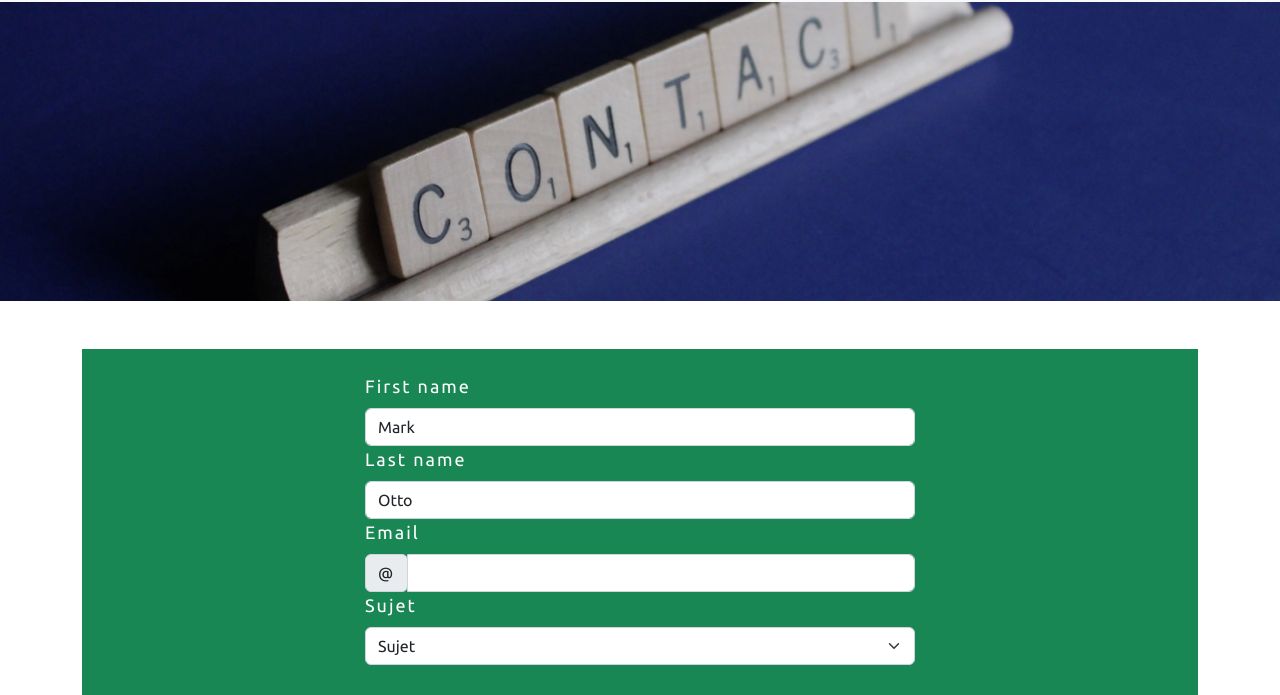
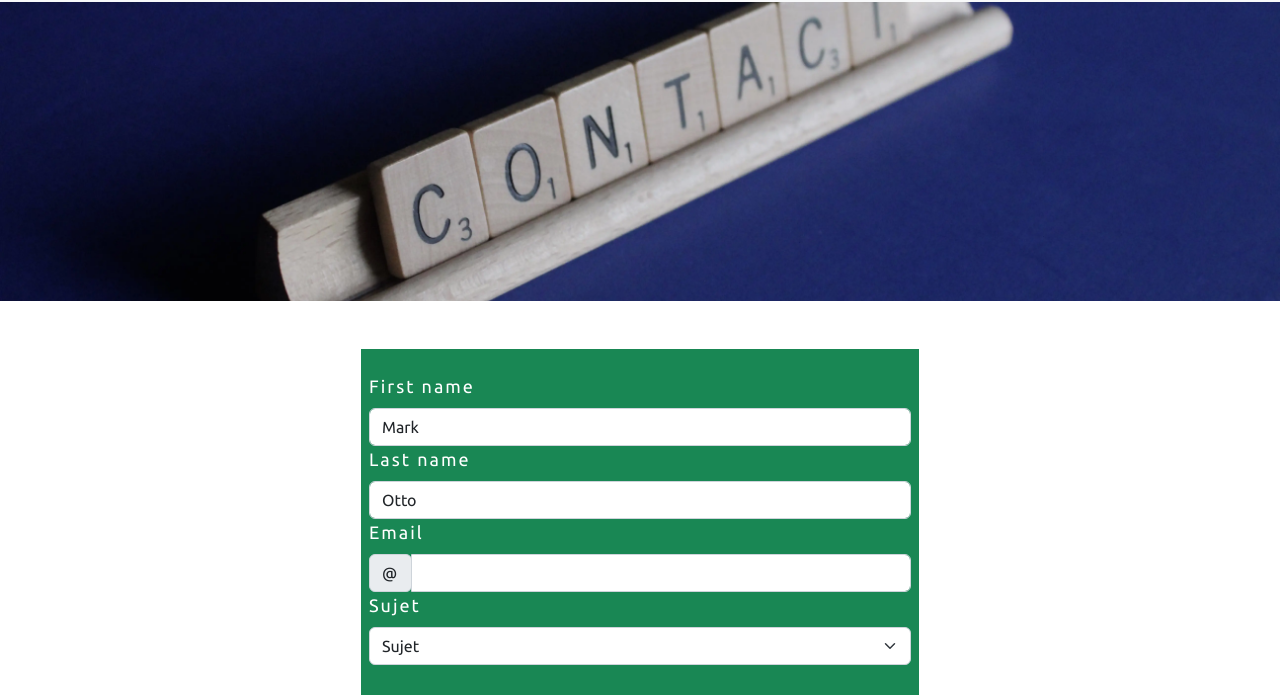
Before and after one commit to ElmiriYounes/ElmiriYounes.github.io, a plain HTML site: page bootstrap/pages/contact.html in a window 1280 px wide. Shown: the part 105-800 px from the top of the page. Drawn offline with nearby package versions, Linux system fonts and the light colour scheme.

```diff
--- a/bootstrap/pages/contact.html
+++ b/bootstrap/pages/contact.html
@@ -49,16 +49,17 @@
 
     <!-- form -->
     <div class="container py-5">
-        <form class="row g-0 flex-column align-items-center bg-success text-white pb-5 pt-4 px-2">
-            <div class="col-md-6">
+        <form class="row g-0 flex-column align-items-center justify-content-center text-white">
+            <div class="col-12 col-lg-6 bg-success d-flex flex-column justify-content-center pb-5 pt-4 px-2">
+                <div class="col-12">
                     <label for="validationServer01" class="form-label">First name</label>
                     <input type="text" class="form-control" value="Mark" required>
                 </div>
-            <div class="col-md-6">
+                <div class="col-12">
                     <label for="validationServer02" class="form-label">Last name</label>
                     <input type="text" class="form-control" value="Otto" required>
                 </div>
-            <div class="col-md-6">
+                <div class="col-12">
                     <label for="validationServerUsername" class="form-label">Email</label>
                     <div class="input-group has-validation">
                         <span class="input-group-text" id="inputGroupPrepend3">@</span>
@@ -66,7 +67,7 @@
                             aria-describedby="inputGroupPrepend3 validationServerUsernameFeedback" required>
                     </div>
                 </div>
-            <div class="col-md-6">
+                <div class="col-12">
                     <label for="validationServer04" class="form-label">Sujet</label>
                     <select class="form-select"
                         aria-describedby="validationServer04Feedback" required>
@@ -79,6 +80,7 @@
                 </div>
                 <div class="col-12 text-center mt-5">
                     <button class="btn btn-danger" type="submit">Submit form</button>
+                </div>
             </div>
         </form>
     </div>
```
Lines whose indentation alone changed are shown as unchanged.
